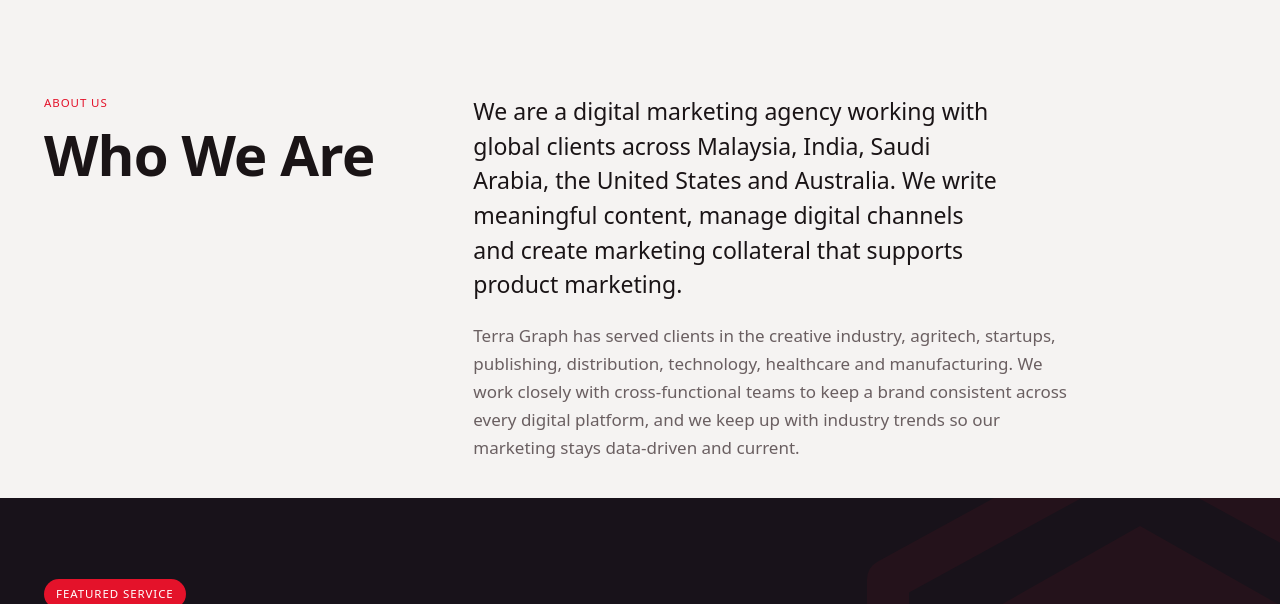
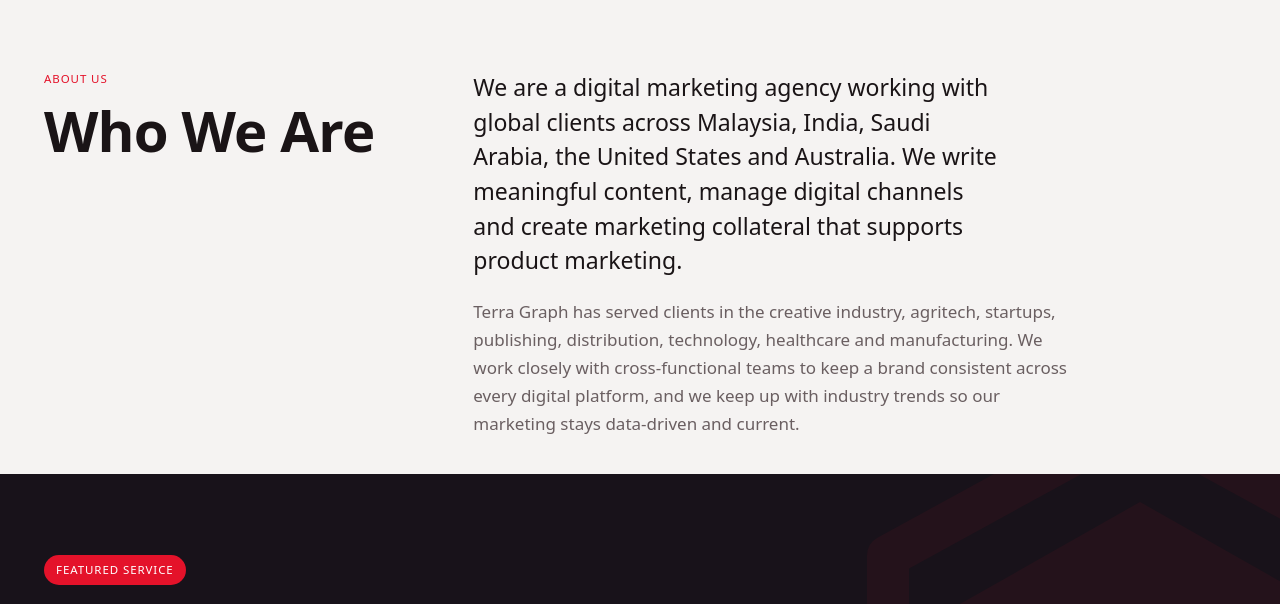
Before and after one commit to geoterragraphic/terra-graph, a plain HTML site: page Terra Graph v2/index.html in a window 1280 px wide. Shown: the part 781-1385 px from the top of the page. Drawn offline with Linux system fonts and the light colour scheme; a web font is replaced by a local one.

Commit message:
Update index.html

```diff
--- a/Terra Graph v2/index.html
+++ b/Terra Graph v2/index.html
@@ -80,7 +80,7 @@
 @media (max-width:480px){.stat{padding-inline:12px}}
 
 /* sections */
-section.block{padding-block:96px}
+section.block{padding-block:72px}
 .sec-head{display:grid;grid-template-columns:minmax(0,4fr) minmax(0,8fr);gap:48px;margin-bottom:48px;align-items:end}
 .sec-head h2{font-size:clamp(34px,4.4vw,60px)}
 .sec-head p{margin:0;color:var(--muted);max-width:56ch}
```
